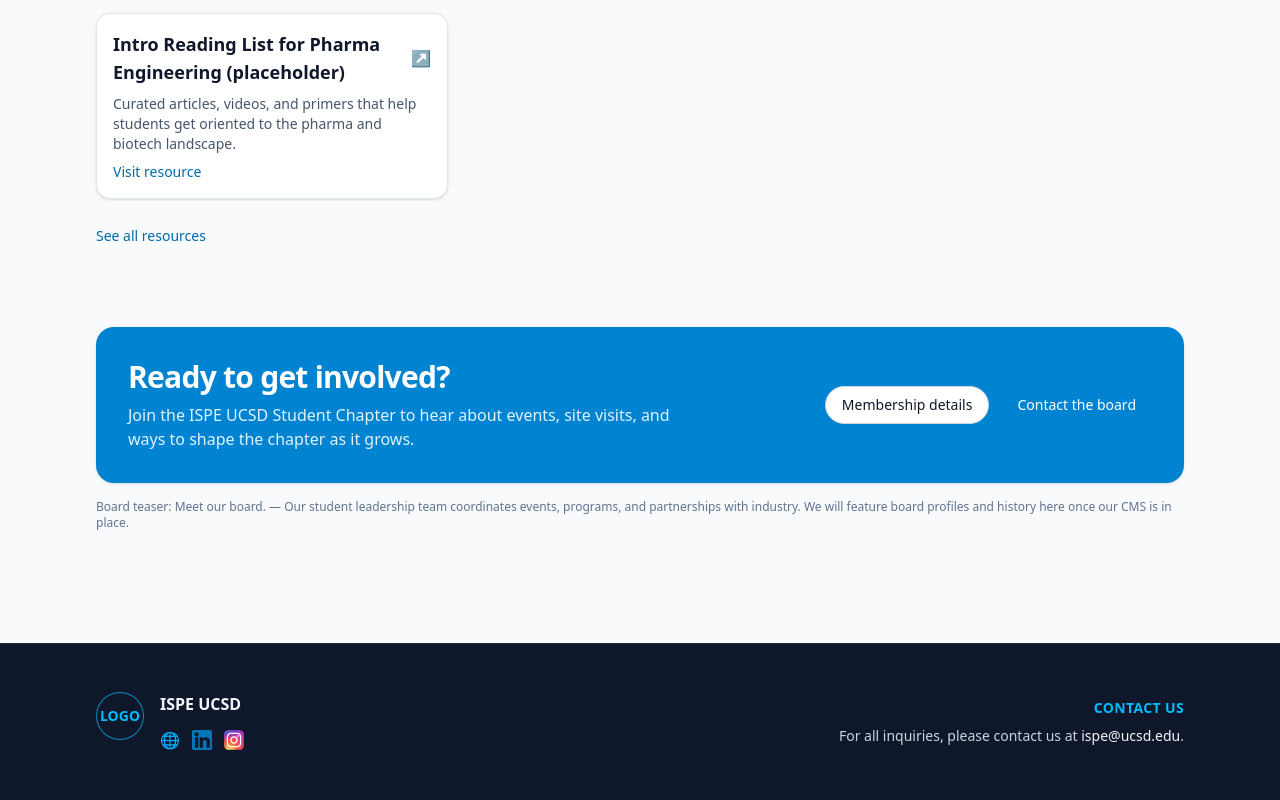
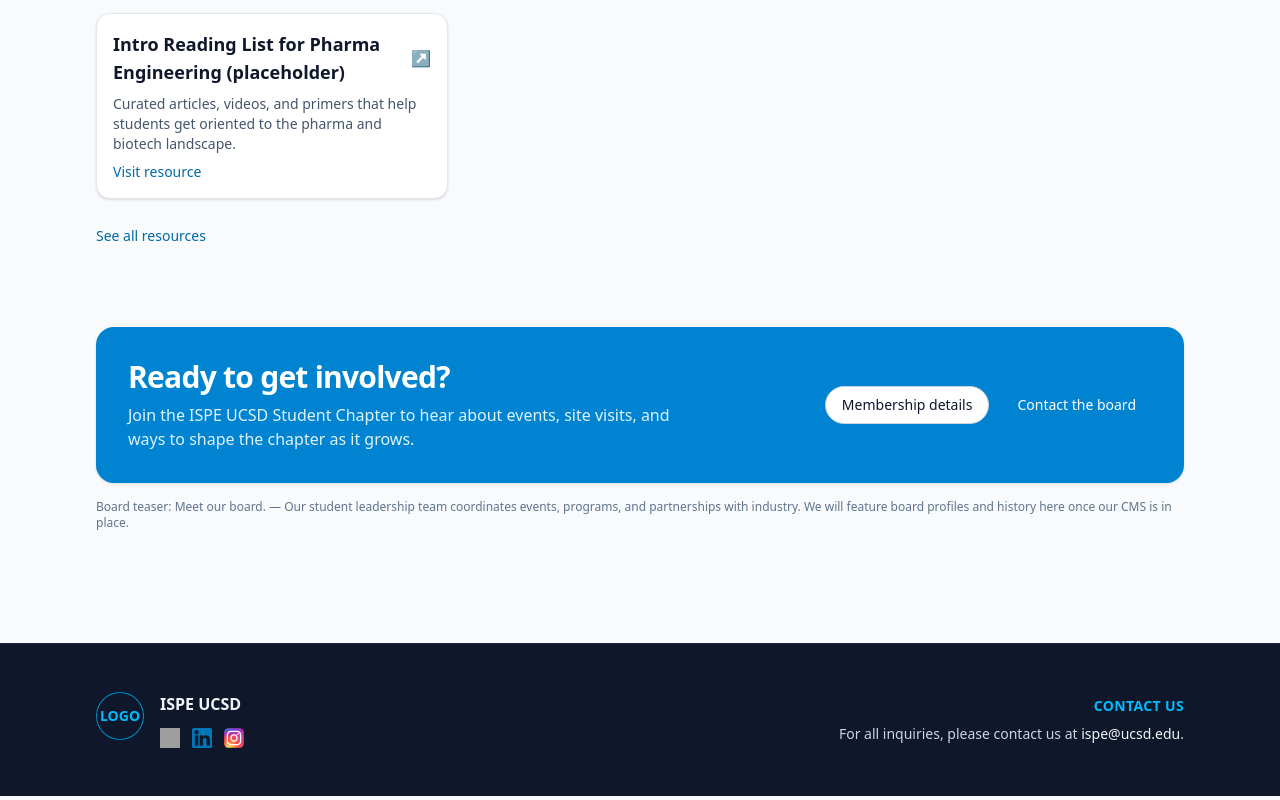
Before and after one commit to TheAsianFish/ispe-ucsd-website, a Next.js app: page / in a window 1280 px wide. Shown: the part 2178-2978 px from the top of the page. Built offline with nearby package versions, Linux system fonts and the light colour scheme; grey boxes are pictures that could not be loaded.

Commit message:
discord invite link

```diff
--- a/src/components/layout/Footer.tsx
+++ b/src/components/layout/Footer.tsx
@@ -16,15 +16,20 @@ export function Footer() {
           <div className="space-y-3">
             <p className="text-base font-semibold text-slate-100">ISPE UCSD</p>
             <div className="flex items-center gap-3">
-              {siteMetadata.socials.website ? (
+              {siteMetadata.socials.discord ? (
                 <a
-                  href={siteMetadata.socials.website}
+                  href={siteMetadata.socials.discord}
                   target="_blank"
                   rel="noreferrer"
                   className="text-slate-300 hover:text-sky-300"
-                  aria-label="Website"
+                  aria-label="Discord"
                 >
-                  <span aria-hidden="true">🌐</span>
+                  <img
+                    src="/icons/discord.svg"
+                    alt=""
+                    className="size-5"
+                    aria-hidden
+                  />
                 </a>
               ) : null}
               {siteMetadata.socials.linkedin ? (
--- a/src/content/mock.ts
+++ b/src/content/mock.ts
@@ -17,6 +17,7 @@ export type SiteMetadata = {
   tagline: string;
   email: string;
   socials: {
+    discord?: string;
     instagram?: string;
     linkedin?: string;
     website?: string;
@@ -94,6 +95,7 @@ export const siteMetadata: SiteMetadata = {
   tagline: "Connecting students to the world of pharmaceutical engineering.",
   email: "ispe@ucsd.edu",
   socials: {
+    discord: "https://discord.gg/MbCAByycka",
     instagram: "https://instagram.com/ispeucsd",
     linkedin: "https://linkedin.com/company/ispe-ucsd",
     website: "https://ispe.ucsd.edu",
```
Also changed, not shown: public/icons/discord-icon-svgrepo-com.svg (added).
